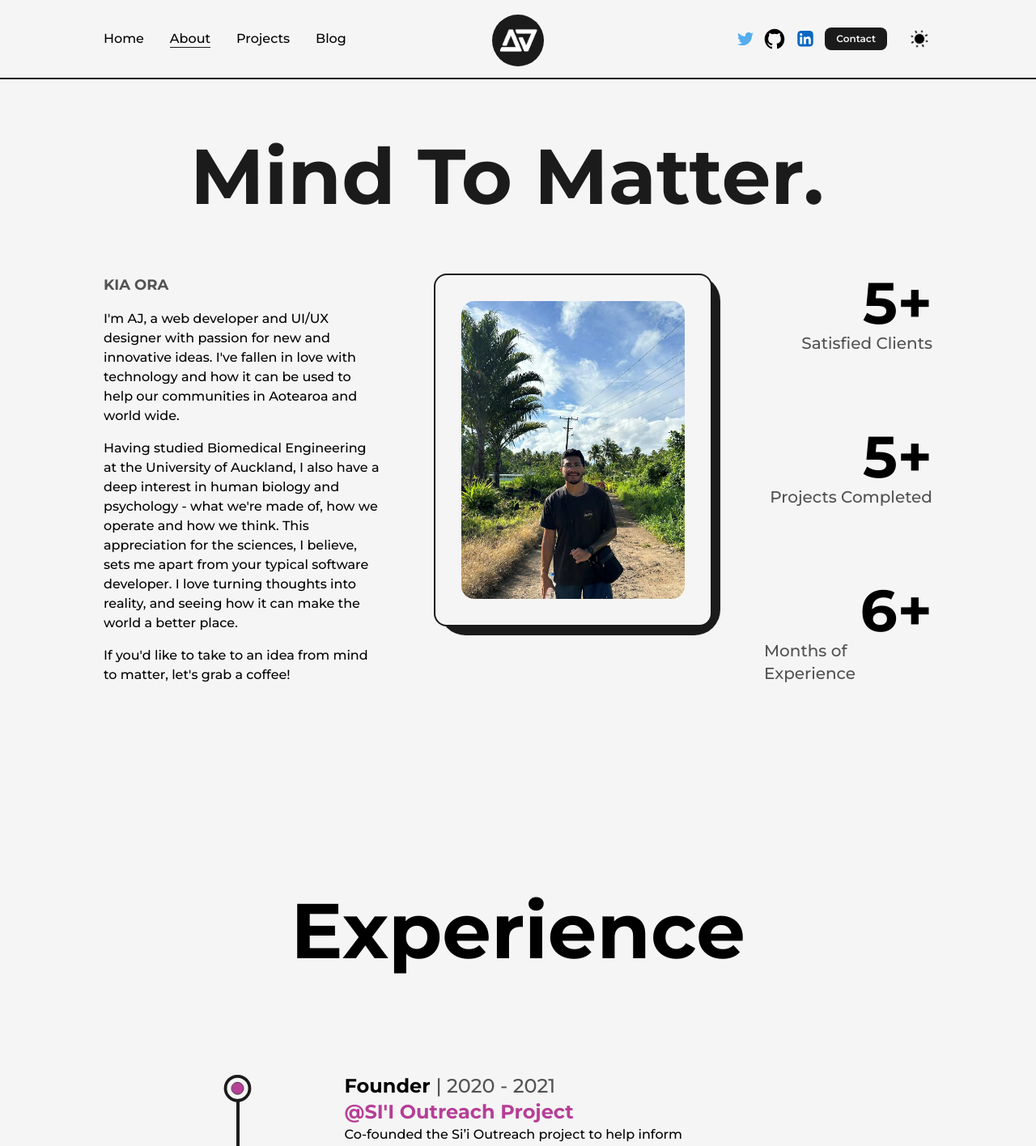
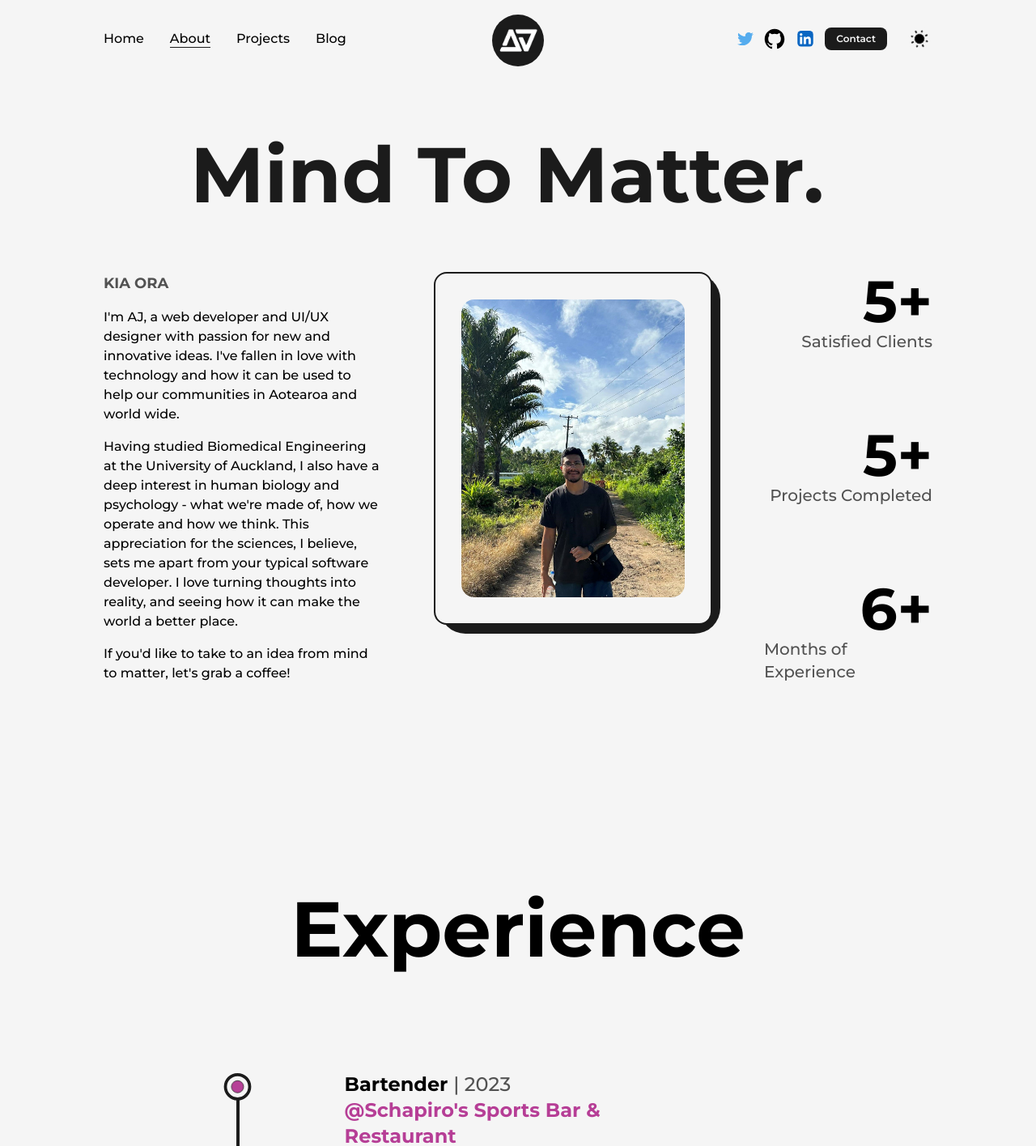
Before and after one commit to mind-ll-matter/aj-portfolio1-nextjs-tailwind, a Next.js app: page /about in a window 1280 px wide. Shown: the top 1416 px of the page at 81% size. Built offline with nearby package versions, Linux system fonts and the light colour scheme.

Commit message:
final draft complete

```diff
--- a/src/components/Experience.tsx
+++ b/src/components/Experience.tsx
@@ -77,6 +77,13 @@ const Experience = () => {
 
         <ul className="w-full flex flex-col items-start justify-between ml-4 xs:ml-2">
           <Details
+            position="Bartender"
+            company="Schapiro's Sports Bar & Restaurant"
+            companyLink="https://www.schapirossportsbar.co.nz"
+            time="2023"
+            work="Collaborating and working in a fast-paced, high-pressure evironment, while giving customers the best experience possible."
+          />
+          <Details
             position="Founder"
             company="SI'I Outreach Project"
             companyLink="https://www.spiesuoa.co.nz/outreach.html"
--- a/src/components/NavBar.tsx
+++ b/src/components/NavBar.tsx
@@ -95,7 +95,7 @@ const NavBar = () => {
   return (
     <header
       className="w-full px-32 py-8 font-medium flex items-center justify-between
-  border-b-2 border-solid border-dark dark:border-light dark:text-light
+   dark:text-light
   relative z-10 lg:px-16 md:px-12 sm:px-8 lg:py-10"
     >
       <button
--- a/src/pages/_app.tsx
+++ b/src/pages/_app.tsx
@@ -25,6 +25,7 @@ export default function App(props: AppType) {
         <link rel="icon" href="/favicon.ico" />
       </Head>
       <main
+        // min-h-screen
         className={`${montserrat.variable} font-mont bg-light dark:bg-dark w-full min-h-screen`}
       >
         <NavBar />
--- a/src/pages/index.tsx
+++ b/src/pages/index.tsx
@@ -21,15 +21,19 @@ export default function Home() {
         <meta name="description" content="Generated by create next app" />
       </Head>
       <TransitionEffect />
-      <main className="flex items-center text-dark w-full min-h-screen dark:text-light">
+      <main
+        className="flex items-center text-dark w-full min-h-screen justify-center
+      dark:text-light"
+      >
         <Layout className="pt-8 md:pt-16 sm:pt-8">
-          <div className="flex items-center justify-between w-full lg:flex-col">
+          <div className="flex items-center justify-between lg:flex-col w-full">
             <div className="w-1/2 flex justify-center md:w-full">
               <Image
                 src={profilePic}
                 alt="AJ Evile"
                 // className="h-[50%] w-auto"
-                className="w-full mx-16 h-auto lg:hidden md:inline-block md:w-full"
+                // w-full mx-16 h-auto
+                className="h-[50%] w-auto lg:mb-8 md:inline-block md:w-[70%]"
                 priority={true}
                 sizes="(max-width: 768px) 100vw, (max-width: 1200px) 50vw, 50vw"
               />
```
